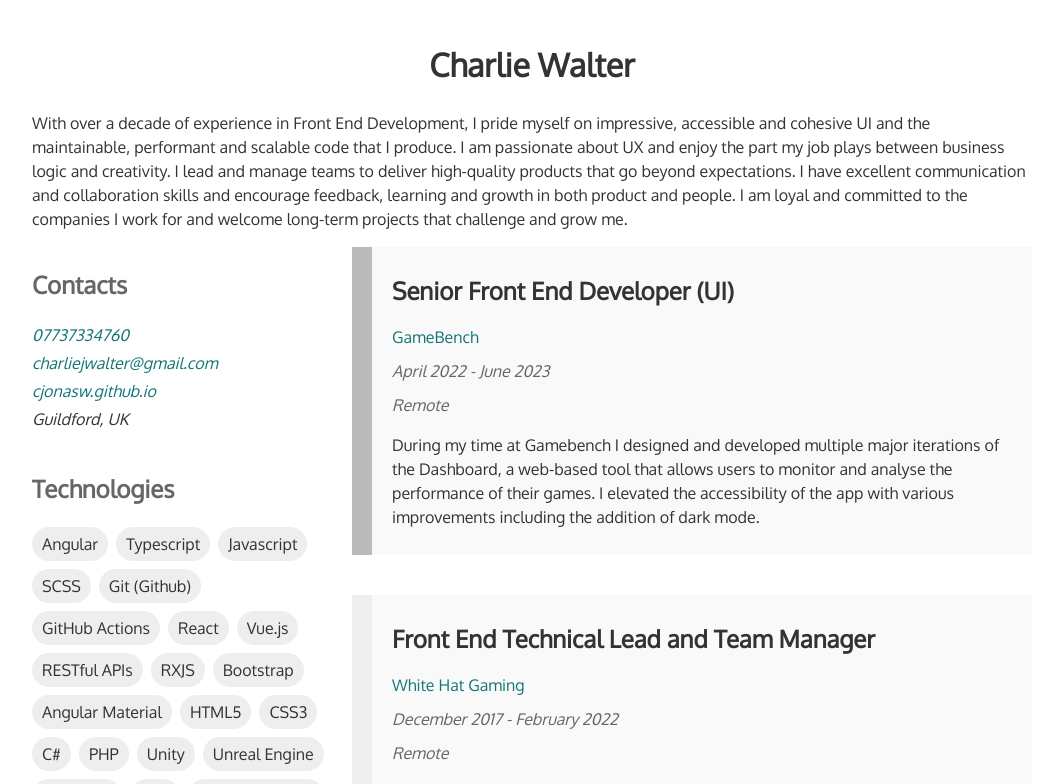
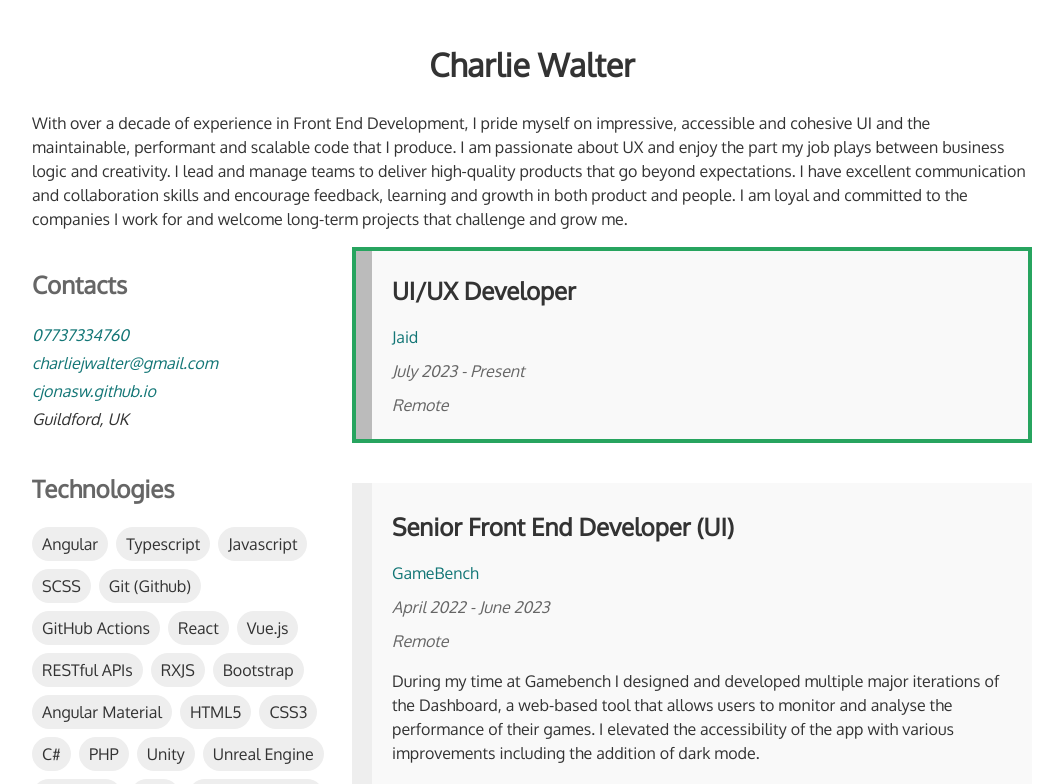
Before and after one commit to cjonasw/cjonasw.github.io, an Angular app: page / in a window 1280 px wide. Shown: the top 784 px of the page, without its empty margins (108-1171 px from the left). Built offline with nearby package versions, Linux system fonts and the light colour scheme.

Commit message:
Add current role

```diff
--- a/angular.json
+++ b/angular.json
@@ -42,7 +42,7 @@
                 {
                   "type": "anyComponentStyle",
                   "maximumWarning": "2kb",
-                  "maximumError": "4kb"
+                  "maximumError": "5kb"
                 }
               ],
               "fileReplacements": [
--- a/src/app/app.component.html
+++ b/src/app/app.component.html
@@ -11,7 +11,7 @@
     <div class="experience__role__company">
     <a [href]="role.company.link" target="_blank">{{role.company.name}}</a>
     <time dateTime="{{role.period.start}}/{{role.period.end}}">
-      {{role.period.start | date:'MMMM YYYY'}} - {{role.period.end | date:'MMMM YYYY'}}
+      {{role.period.start | date:'MMMM YYYY'}} - {{isDate(role.period.end) ? (role.period.end | date:'MMMM YYYY') : 'Present'}}
     </time>
     <span class="location" [ngClass]="{ 'location--remote': role.company.remote }">{{role.company.location}}</span>
   </div>
--- a/src/app/app.component.scss
+++ b/src/app/app.component.scss
@@ -97,7 +97,7 @@ h1{
 }
 
 .experience{
-    overflow: hidden;
+    // overflow: hidden;
     counter-reset: line-number;
 
     &__role{
@@ -108,6 +108,7 @@ h1{
         background: rgba(0,0,0,0.025);
         animation: slideIn 0.4s ease-out forwards;
         opacity: 0;
+        background-color: rgba(0,0,0,0.025);
 
         @include animation-increment-delay;
 
@@ -152,18 +153,18 @@ h1{
             margin-bottom: 0;
         }
 
-        // &:first-child:after{
-        //     content: '';
-        //     position: absolute;
-        //     left: 0;
-        //     top: 0;
-        //     width: 100%;
-        //     height: 100%;
-        //     border: 4px solid rgb(41, 86, 163);
-        //     transform: scale(1);
-        //     box-sizing: border-box;
-        //     animation: pulse 1s infinite;
-        // }
+        &:first-child:after{
+            content: '';
+            position: absolute;
+            left: 0;
+            top: 0;
+            width: 100%;
+            height: 100%;
+            border: 4px solid rgb(39, 164, 95);
+            transform: scale(1);
+            box-sizing: border-box;
+            animation: pulse 1s infinite;
+        }
 
         &:before{
             content: '';
--- a/src/app/app.component.ts
+++ b/src/app/app.component.ts
@@ -16,6 +16,10 @@ export class AppComponent {
     return false;
   }
 
+  isDate(date: string) {
+    return !isNaN(Date.parse(date));
+  }
+
   constructor() {
   }
 
--- a/src/app/cv.json
+++ b/src/app/cv.json
@@ -8,6 +8,22 @@
       "location": "Guildford, UK"
     },
     "career": [
+      {
+        "title": "UI/UX Developer",
+        "company": {
+            "name": "Jaid",
+            "link": "https://www.jaid.io/",
+            "summary": "AI-powered platform that interprets and organizes communications and sends them to the right place for resolution.",
+            "location": "Remote",
+            "remote": true
+        },
+        "period": {
+          "start": "2023-07-16",
+          "end": "NOW"
+        },
+        "description": ""
+      },
+
       {
         "title": "Senior Front End Developer (UI)",
         "company": {
@@ -22,8 +38,7 @@
           "end": "2023-06-01"
         },
         "description": "During my time at Gamebench I designed and developed multiple major iterations of the Dashboard, a web-based tool that allows users to monitor and analyse the performance of their games. I elevated the accessibility of the app with various improvements including the addition of dark mode."
-      },
-      {
+      },      {
           "title": "Front End Technical Lead and Team Manager",
           "company": {
               "name": "White Hat Gaming",
```
Also changed, not shown: 5 other files (tests, documents, lock files or other folders).
